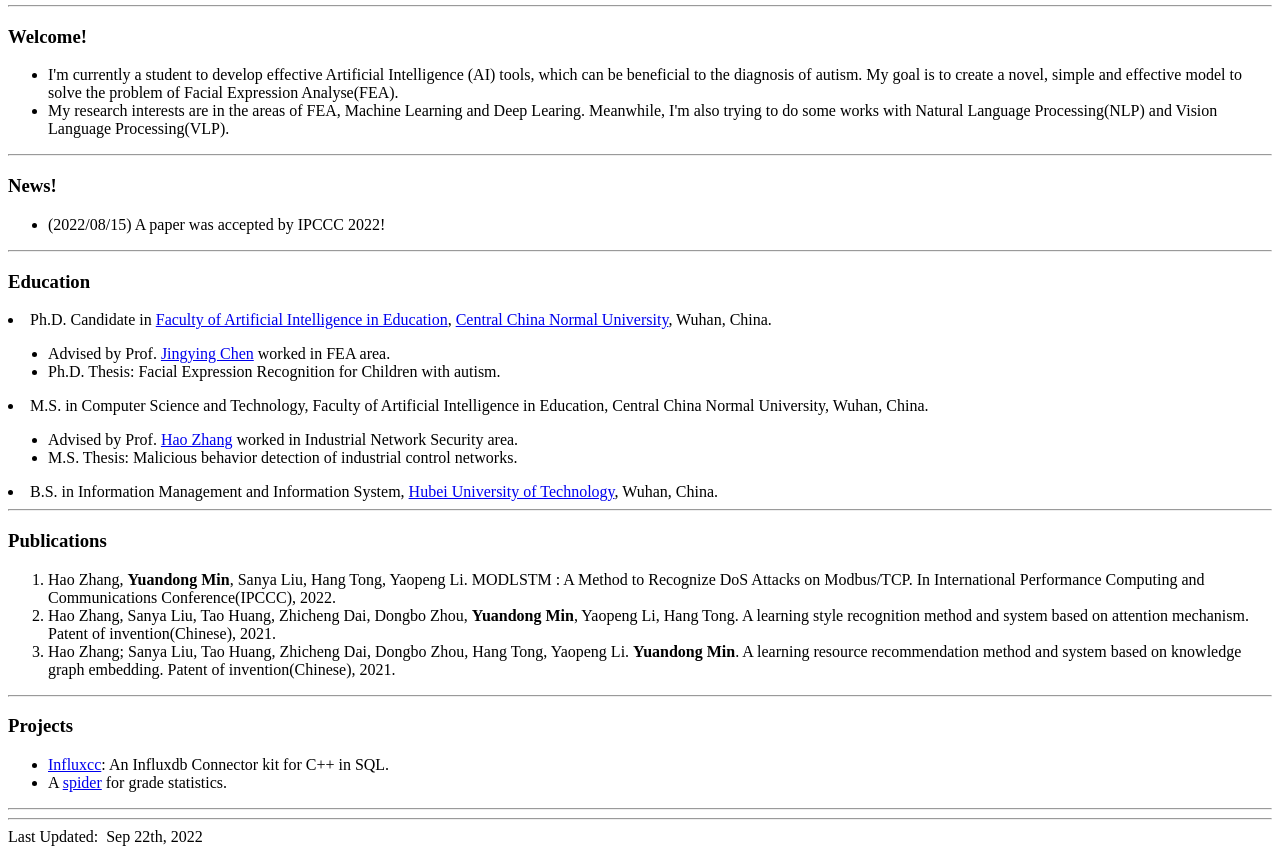
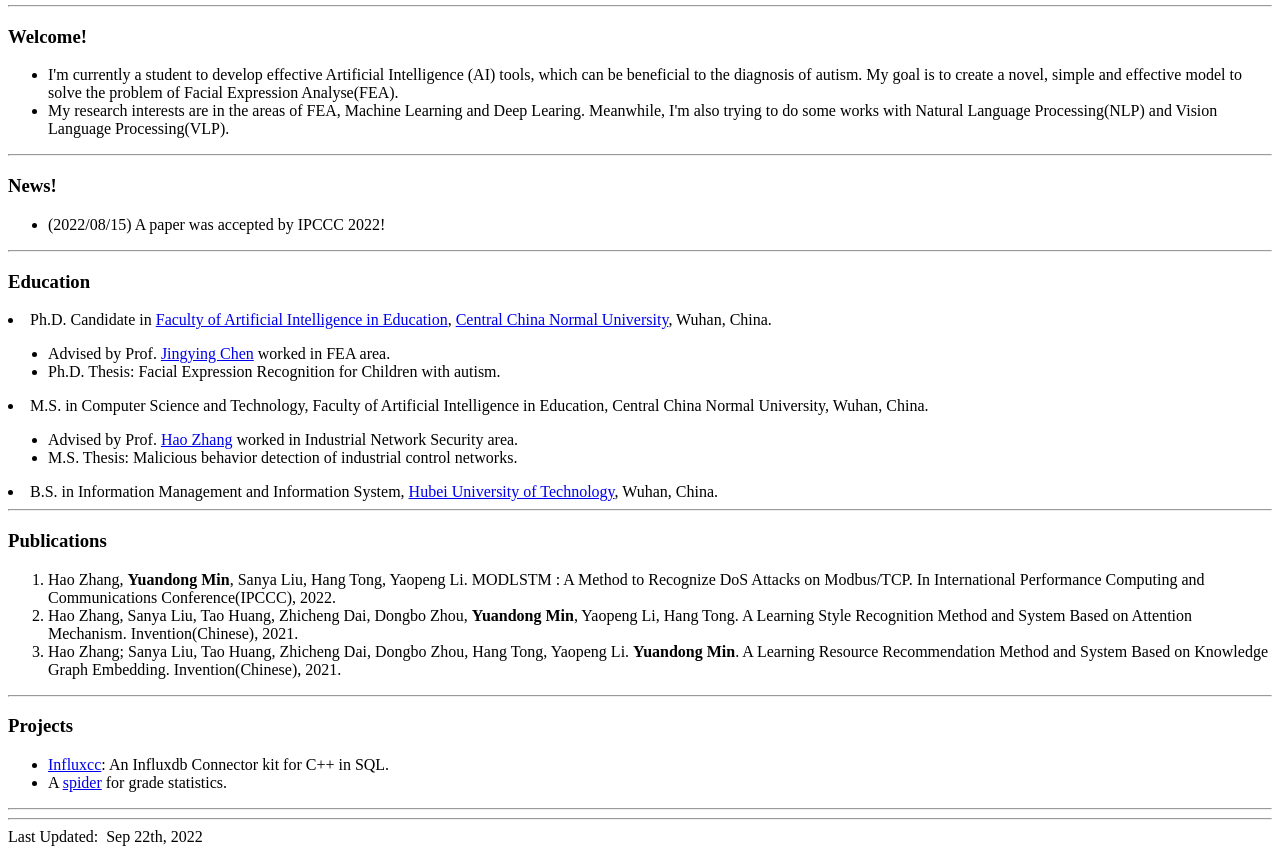
Before and after one commit to ydmin/ydmin.github.io, a plain HTML site: page index.html in a window 1280 px wide. Shown: the part 179-1041 px from the top of the page. Drawn offline with Linux system fonts and the light colour scheme.

Commit message:
Update index.html

```diff
--- a/index.html
+++ b/index.html
@@ -56,8 +56,8 @@
 <h3>Publications</h3>
 <ol>
 	<li>Hao Zhang, <b>Yuandong Min</b>, Sanya Liu, Hang Tong, Yaopeng Li. MODLSTM : A Method to Recognize DoS Attacks on Modbus/TCP. In International Performance Computing and Communications Conference(IPCCC), 2022. </li>
-	<li>Hao Zhang, Sanya Liu, Tao Huang, Zhicheng Dai, Dongbo Zhou, <b>Yuandong Min</b>, Yaopeng Li, Hang Tong. A learning style recognition method and system based on attention mechanism. Patent of invention(Chinese), 2021. </li>
-	<li>Hao Zhang; Sanya Liu, Tao Huang, Zhicheng Dai, Dongbo Zhou, Hang Tong, Yaopeng Li. <b>Yuandong Min</b>. A learning resource recommendation method and system based on knowledge graph embedding. Patent of invention(Chinese), 2021. </li>
+	<li>Hao Zhang, Sanya Liu, Tao Huang, Zhicheng Dai, Dongbo Zhou, <b>Yuandong Min</b>, Yaopeng Li, Hang Tong. A Learning Style Recognition Method and System Based on Attention Mechanism. Invention(Chinese), 2021. </li>
+	<li>Hao Zhang; Sanya Liu, Tao Huang, Zhicheng Dai, Dongbo Zhou, Hang Tong, Yaopeng Li. <b>Yuandong Min</b>. A Learning Resource Recommendation Method and System Based on Knowledge Graph Embedding. Invention(Chinese), 2021. </li>
 </ol>
 <hr>
 
```
